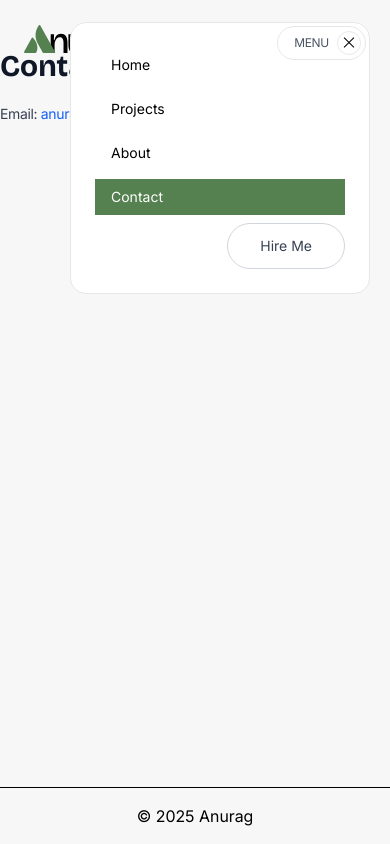
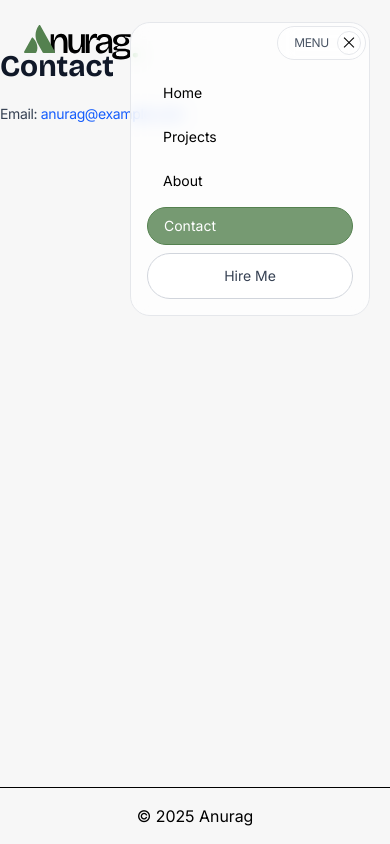
Before and after one commit to AnuragKD/personal-portfolio-react, a React (Vite) app: page /contact in a window 390 px wide. Both pictures are taken after a click on the button "MENU". Built offline with nearby package versions, Linux system fonts and the light colour scheme.

Commit message:
updated mobile menu

```diff
--- a/src/components/layout/Header.jsx
+++ b/src/components/layout/Header.jsx
@@ -73,19 +73,19 @@ export default function Header() {
             {/* Mobile Menu */}
             <div
                 className={`lg:hidden absolute -right-1 -top-1 overflow-hidden transition-all duration-300 ${
-                isOpen ? "max-h-96 w-[300px] opacity-100" : "max-h-0 w-0 opacity-0"
+                isOpen ? "max-h-96 w-[240px] opacity-100" : "max-h-0 w-0 opacity-0"
                 }`}
             >
-                <div className="flex flex-col items-end gap-2 p-6 rounded-2xl bg-white border-1 border-gray-200">
+                <div className="flex flex-col items-end gap-2 p-4 pt-13 rounded-[20px] bg-white/70 backdrop-blur-sm border-1 border-gray-200">
                 {navLinks.map((link) => (
                     <NavLink
                     key={link.name}
                     to={link.path}
                     onClick={() => setIsOpen(false)}
                     className={({isActive}) =>
-                        `text-black text-sm px-4 py-2 w-full ${
+                        `text-black text-sm px-4 py-2 w-full rounded-full ${
                             isActive
-                            ? " bg-primary-color text-white"
+                            ? " border-1 border-primary-color bg-primary-color/80 text-white"
                             : " "
                         }`}
                     >
@@ -93,7 +93,10 @@ export default function Header() {
                     </NavLink>
                 ))}
 
-                <Button onClick={() => setIsOpen(false)}>Hire Me</Button>
+                <Button
+                  onClick={() => setIsOpen(false)}
+                  className="w-full"
+                  >Hire Me</Button>
                 </div>
             </div>
 
```
